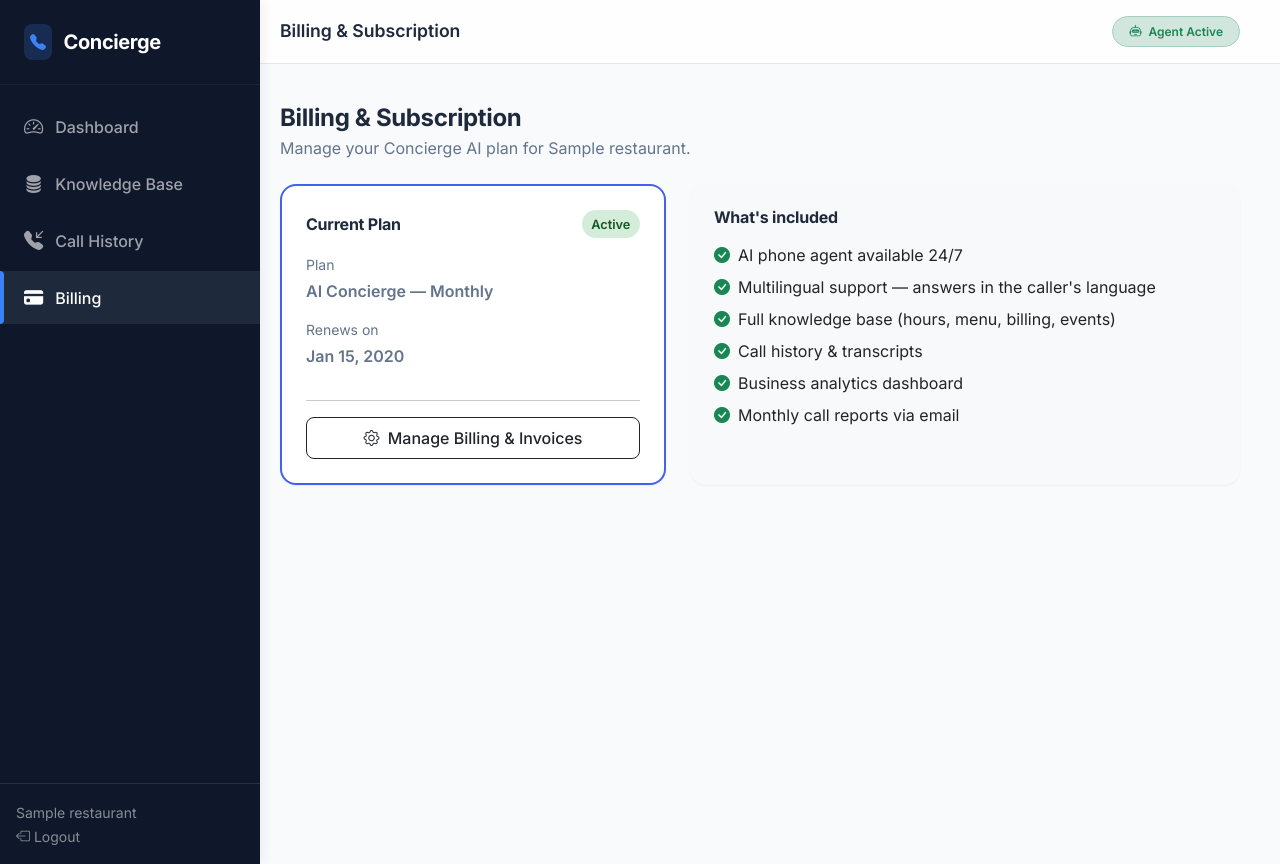
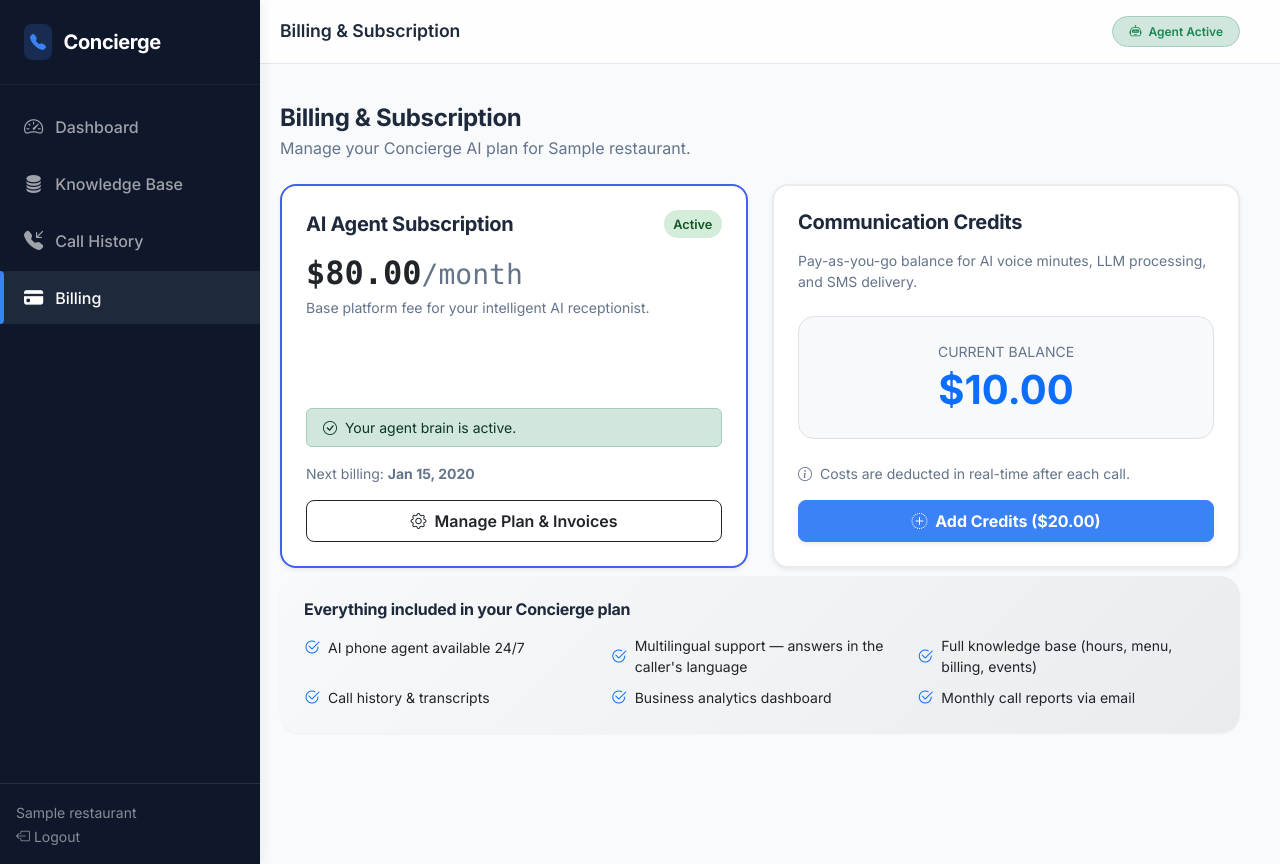
Before and after one commit to elperroloc0/concierge, a Django app: a page that uses backend/restaurants/templates/portal/billing.html in a window 1280 px wide. Run offline with Django 5.2, Linux system fonts and the light colour scheme; a user stored in the database is signed in; tables that the repository leaves empty hold one stand-in row (values such as "Sample post").

Commit message:
feat: Add communication balance to subscription model and implement billing top-up functionality

```diff
--- a/backend/backend/settings.py
+++ b/backend/backend/settings.py
@@ -36,6 +36,7 @@ STRIPE_SECRET_KEY      = os.environ.get("STRIPE_SECRET_KEY", "")
 STRIPE_PUBLISHABLE_KEY = os.environ.get("STRIPE_PUBLISHABLE_KEY", "")
 STRIPE_WEBHOOK_SECRET  = os.environ.get("STRIPE_WEBHOOK_SECRET", "")
 STRIPE_PRICE_ID        = os.environ.get("STRIPE_PRICE_ID", "")  # price_xxx from Stripe dashboard
+STRIPE_COMMUNICATION_PRICE_ID = os.environ.get("STRIPE_COMMUNICATION_PRICE_ID", "")
 
 # ── Twilio (SMS) ──────────────────────────────────────────────────────────────
 TWILIO_ACCOUNT_SID  = os.environ.get("TWILIO_ACCOUNT_SID", "")
--- a/backend/backend/urls.py
+++ b/backend/backend/urls.py
@@ -23,5 +23,6 @@ urlpatterns = [
     path('admin/', admin.site.urls),
     path('api/retell/', include('restaurants.urls')),
     path('api/stripe/webhook/', restaurant_views.stripe_webhook, name='stripe_webhook'),
+    path('', restaurant_views.root_redirect),
     path('portal/', include('restaurants.portal_urls')),
 ]
--- a/backend/restaurants/portal_urls.py
+++ b/backend/restaurants/portal_urls.py
@@ -3,6 +3,7 @@ from django.urls import path
 from . import views
 
 urlpatterns = [
+    path("", views.root_redirect),
     # ── Auth (no slug — pre-login) ─────────────────────────────────────────
     path("login/",views.portal_login,   name="portal_login"),
     path("logout/",views.portal_logout,  name="portal_logout"),
@@ -15,4 +16,5 @@ urlpatterns = [
     path("<slug:slug>/billing/",            views.portal_billing,          name="portal_billing"),
     path("<slug:slug>/billing/checkout/",   views.portal_billing_checkout, name="portal_billing_checkout"),
     path("<slug:slug>/billing/portal/",     views.portal_billing_portal,   name="portal_billing_portal"),
+    path("<slug:slug>/billing/topup/",      views.portal_billing_topup,    name="portal_billing_topup"),
 ]
--- a/backend/restaurants/templates/portal/billing.html
+++ b/backend/restaurants/templates/portal/billing.html
@@ -31,69 +31,107 @@
     <button type="button" class="btn-close" data-bs-dismiss="alert"></button>
   </div>
 {% endif %}
+{% if request.GET.topup_success %}
+  <div class="alert alert-success alert-dismissible fade show">
+    <i class="bi bi-piggy-bank-fill me-2"></i>Credits added! Your balance has been updated.
+    <button type="button" class="btn-close" data-bs-dismiss="alert"></button>
+  </div>
+{% endif %}
 
 <div class="row g-4">
 
-  <!-- Current plan card -->
-  <div class="col-lg-5">
-    <div class="card plan-card {% if sub.is_active %}active-plan{% endif %} p-4 h-100">
+  <!-- Column 1: AI Agent Subscription -->
+  <div class="col-lg-6">
+    <div class="card plan-card {% if sub.is_active %}active-plan{% endif %} p-4 h-100 shadow-sm border-2">
       <div class="d-flex align-items-center justify-content-between mb-3">
-        <h6 class="fw-bold mb-0">Current Plan</h6>
+        <h5 class="fw-bold mb-0">AI Agent Subscription</h5>
         <span class="status-badge status-{{ sub.status }}">
           {{ sub.get_status_display }}
         </span>
       </div>
 
+      <div class="mb-4">
+        <div class="h2 fw-bold mb-1 font-monospace">$80.00<span class="text-muted small fw-normal">/month</span></div>
+        <p class="text-muted small mb-0">Base platform fee for your intelligent AI receptionist.</p>
+      </div>
+
+      <div class="mt-auto">
         {% if sub.is_active %}
-        <div class="mb-3">
-          <p class="mb-1 text-muted small">Plan</p>
-          <p class="fw-semibold mb-0">AI Concierge — Monthly</p>
+          <div class="alert alert-success py-2 small mb-3">
+            <i class="bi bi-check-circle me-1"></i> Your agent brain is active.
           </div>
           {% if sub.current_period_end %}
-        <div class="mb-3">
-          <p class="mb-1 text-muted small">Renews on</p>
-          <p class="fw-semibold mb-0">{{ sub.current_period_end|date:"M d, Y" }}</p>
-        </div>
+            <p class="small text-muted mb-3">Next billing: <strong>{{ sub.current_period_end|date:"M d, Y" }}</strong></p>
           {% endif %}
-        <hr>
           <form method="post" action="{% url 'portal_billing_portal' restaurant.slug %}">
             {% csrf_token %}
-          <button type="submit" class="btn btn-outline-dark w-100">
-            <i class="bi bi-gear me-1"></i> Manage Billing & Invoices
+            <button type="submit" class="btn btn-outline-dark w-100 fw-semibold">
+              <i class="bi bi-gear me-1"></i> Manage Plan & Invoices
             </button>
           </form>
         {% else %}
-        <p class="text-muted small mb-4">
-          No active subscription. Subscribe to activate your AI phone agent.
-        </p>
+          <div class="alert alert-info py-2 small mb-4">
+            Required to activate your AI agent and receive calls.
+          </div>
           {% if stripe_publishable_key %}
             <form method="post" action="{% url 'portal_billing_checkout' restaurant.slug %}">
               {% csrf_token %}
-            <button type="submit" class="btn btn-dark w-100 fw-semibold">
-              <i class="bi bi-lightning-charge-fill me-1"></i> Subscribe Now
+              <button type="submit" class="btn btn-dark w-100 fw-bold py-2">
+                <i class="bi bi-lightning-charge-fill me-1"></i> Subscribe Now ($80/mo)
               </button>
             </form>
           {% else %}
-          <div class="alert alert-warning py-2 small mb-0">
-            Stripe is not configured yet. Add <code>STRIPE_SECRET_KEY</code> and
-            <code>STRIPE_PRICE_ID</code> to <code>.env</code>.
-          </div>
+            <button class="btn btn-dark w-100 disabled" disabled>Stripe Configuration Missing</button>
           {% endif %}
         {% endif %}
       </div>
     </div>
+  </div>
 
-  <!-- What's included -->
-  <div class="col-lg-7">
-    <div class="card p-4 h-100" style="border-radius:16px; border:none; background:#f8f9fa;">
-      <h6 class="fw-bold mb-3">What's included</h6>
-      <ul class="list-unstyled mb-0">
+  <!-- Column 2: Communication Credits (Retell Usage) -->
+  <div class="col-lg-6">
+    <div class="card p-4 h-100 shadow-sm border-2" style="border-radius:16px; border: 2px solid #e9ecef;">
+      <h5 class="fw-bold mb-3">Communication Credits</h5>
+      <p class="text-muted small mb-4">Pay-as-you-go balance for AI voice minutes, LLM processing, and SMS delivery.</p>
+
+      <div class="bg-light rounded-4 p-4 text-center mb-4 border border-dashed">
+        <label class="text-muted small mb-1 d-block text-uppercase tracking-wider">Current Balance</label>
+        <div class="h1 fw-bold mb-0 {% if sub.communication_balance < 5.00 %}text-danger{% else %}text-primary{% endif %}">
+          ${{ sub.communication_balance|floatformat:2 }}
+        </div>
+        {% if sub.communication_balance < 3.00 %}
+          <span class="badge bg-danger mt-2">Critical: Top up required</span>
+        {% elif sub.communication_balance < 8.00 %}
+          <span class="badge bg-warning text-dark mt-2">Low Balance</span>
+        {% endif %}
+      </div>
+
+      <div class="mt-auto">
+        <p class="small text-muted mb-3"><i class="bi bi-info-circle me-1"></i> Costs are deducted in real-time after each call.</p>
+        <form method="post" action="{% url 'portal_billing_topup' restaurant.slug %}">
+          {% csrf_token %}
+          <button type="submit" class="btn btn-primary w-100 fw-bold py-2 shadow-sm">
+            <i class="bi bi-plus-circle-dotted me-1"></i> Add Credits ($20.00)
+          </button>
+        </form>
+      </div>
+    </div>
+  </div>
+
+  <!-- Included Features -->
+  <div class="col-12 mt-2">
+    <div class="card p-4 border-0" style="border-radius:20px; background: linear-gradient(135deg, #f8f9fa 0%, #e9ecef 100%);">
+      <h6 class="fw-bold mb-3">Everything included in your Concierge plan</h6>
+      <div class="row g-2">
         {% for item in features %}
-        <li class="mb-2">
-          <i class="bi bi-check-circle-fill text-success me-2"></i>{{ item }}
-        </li>
+        <div class="col-md-6 col-lg-4">
+          <div class="d-flex align-items-center">
+            <i class="bi bi-check2-circle text-primary me-2"></i>
+            <span class="small text-dark">{{ item }}</span>
+          </div>
+        </div>
         {% endfor %}
-      </ul>
+      </div>
     </div>
   </div>
 
--- a/backend/restaurants/views.py
+++ b/backend/restaurants/views.py
@@ -24,6 +24,18 @@ from .forms import KnowledgeBaseForm, RestaurantBasicForm
 from .models import CallDetail, CallEvent, Restaurant, RestaurantKnowledgeBase, SmsLog, Subscription
 from .services.retell_client import RetellClient
 from .services.retell_tools import build_tool_list
+
+
+# ─── Global Redirects ─────────────────────────────────────────────────────────
+
+def root_redirect(request):
+    """Redirect root '/' to the portal login or dashboard."""
+    if request.user.is_authenticated:
+        # If user is logged in, try to find their restaurant
+        restaurant = Restaurant.objects.filter(user=request.user).first()
+        if restaurant:
+            return redirect("portal_dashboard", slug=restaurant.slug)
+    return redirect("portal_login")
 
 
 # ─── Retell Webhook Helpers ───────────────────────────────────────────────────
@@ -532,6 +544,17 @@ def retell_inbound_webhook(request, rest_id):
         return JsonResponse({"detail": "invalid json"}, status=400)
 
     restaurant = get_object_or_404(Restaurant, id=rest_id, is_active=True)
+    sub = getattr(restaurant, "subscription", None)
+
+    # ── Check Subscription Status & Communication Balance ─────────────────────
+    if not sub or not sub.is_active:
+        logger.warning("Retell inbound webhook | Subscription inactive | restaurant=%s", restaurant.slug)
+        return JsonResponse({"detail": "Subscription inactive. Please renew in the portal."}, status=402)
+
+    if sub.communication_balance <= 0:
+        logger.warning("Retell inbound webhook | Insufficient balance (%.2f) | restaurant=%s",
+                       sub.communication_balance, restaurant.slug)
+        return JsonResponse({"detail": "Insufficient communication balance. Please top up."}, status=402)
 
     to_number = (payload.get("to_number") or "").strip()
 
@@ -668,6 +691,22 @@ def retell_events_webhook(request):
     call_event = CallEvent.objects.create(restaurant=restaurant, event_type=event_type, payload=data)
 
     if event_type == "call_ended":
+        # ── Subtract Call Cost from Communication Balance ─────────────────────
+        call_payload = data.get("call", {})
+        combined_cost = call_payload.get("combined_cost") # in USD
+        if combined_cost is not None:
+            try:
+                from decimal import Decimal
+                sub = getattr(restaurant, "subscription", None)
+                if sub:
+                    cost_decimal = Decimal(str(combined_cost))
+                    sub.communication_balance -= cost_decimal
+                    sub.save(update_fields=["communication_balance"])
+                    logger.info("Retell call_ended | Subtracted cost: %.4f | New balance: %.4f | restaurant=%s",
+                                combined_cost, sub.communication_balance, restaurant.slug)
+            except Exception:
+                logger.exception("Failed to update communication balance for restaurant=%s", restaurant.slug)
+
         try:
             _build_call_detail_from_payload(call_event)
         except Exception:
@@ -1410,6 +1449,12 @@ def portal_billing_checkout(request, slug):
     restaurant = get_object_or_404(Restaurant, slug=slug, user=request.user, is_active=True)
     sub = _get_or_create_subscription(restaurant)
 
+    # ── Mock logic for verification if Stripe keys are missing in DEBUG ────────
+    base_url = settings.RETELL_WEBHOOK_BASE_URL or "http://localhost:8000"
+    if settings.DEBUG and not settings.STRIPE_SECRET_KEY:
+        logger.info("MOCK: Stripe checkout for sub triggered (no keys) | restaurant=%s", restaurant.slug)
+        return redirect(f"{base_url}/portal/{slug}/billing/?success=1", permanent=False)
+
     stripe.api_key = settings.STRIPE_SECRET_KEY
     base_url = settings.RETELL_WEBHOOK_BASE_URL or "http://localhost:8000"
 
@@ -1430,6 +1475,45 @@ def portal_billing_checkout(request, slug):
         mode="subscription",
         success_url=f"{base_url}/portal/{slug}/billing/?success=1",
         cancel_url=f"{base_url}/portal/{slug}/billing/?cancelled=1",
+        metadata={"restaurant_id": str(restaurant.pk), "type": "subscription"},
+    )
+    return redirect(session.url, permanent=False)
+
+
+@login_required
+def portal_billing_topup(request, slug):
+    if request.method != "POST":
+        return redirect("portal_billing", slug=slug)
+
+    restaurant = get_object_or_404(Restaurant, slug=slug, user=request.user, is_active=True)
+    sub = _get_or_create_subscription(restaurant)
+
+    # ── Mock logic for verification if Stripe keys are missing in DEBUG ────────
+    base_url = settings.RETELL_WEBHOOK_BASE_URL or "http://localhost:8000"
+    if settings.DEBUG and (not settings.STRIPE_SECRET_KEY or not settings.STRIPE_COMMUNICATION_PRICE_ID):
+        logger.info("MOCK: Stripe top-up triggered (mocking) | restaurant=%s", restaurant.slug)
+        return redirect(f"{base_url}/portal/{slug}/billing/?topup_success=1", permanent=False)
+
+    stripe.api_key = settings.STRIPE_SECRET_KEY
+    base_url = settings.RETELL_WEBHOOK_BASE_URL or "http://localhost:8000"
+
+    if not sub.stripe_customer_id:
+        customer = stripe.Customer.create(
+            email=restaurant.contact_email or request.user.email,
+            name=restaurant.name,
+            metadata={"restaurant_id": str(restaurant.pk)},
+        )
+        sub.stripe_customer_id = customer.id
+        sub.save(update_fields=["stripe_customer_id"])
+
+    session = stripe.checkout.Session.create(
+        customer=sub.stripe_customer_id,
+        payment_method_types=["card"],
+        line_items=[{"price": settings.STRIPE_COMMUNICATION_PRICE_ID, "quantity": 1}],
+        mode="payment",
+        success_url=f"{base_url}/portal/{slug}/billing/?topup_success=1",
+        cancel_url=f"{base_url}/portal/{slug}/billing/?cancelled=1",
+        metadata={"restaurant_id": str(restaurant.pk), "type": "topup"},
     )
     return redirect(session.url, permanent=False)
 
@@ -1478,11 +1562,30 @@ def stripe_webhook(request):
     if event["type"] == "checkout.session.completed":
         customer_id = data.get("customer")
         subscription_id = data.get("subscription")
-        sub = Subscription.objects.filter(stripe_customer_id=customer_id).first()
-        if sub and subscription_id:
-            sub.stripe_subscription_id = subscription_id
-            sub.status = "active"
-            sub.save(update_fields=["stripe_subscription_id", "status"])
+        metadata = data.get("metadata", {})
+
+        if metadata.get("type") == "topup":
+            # Handle one-time payment for communication balance
+            restaurant_id = metadata.get("restaurant_id")
+            if restaurant_id:
+                # We need to find how much was paid.
+                # For simplicity, if we have a fixed price ID, we might know the value.
+                # Or better, we can get it from the session's total_details or line items.
+                amount_total = data.get("amount_total", 0) / 100.0 # cents to USD
+                from decimal import Decimal
+                sub = Subscription.objects.filter(restaurant_id=restaurant_id).first()
+                if sub:
+                    sub.communication_balance += Decimal(str(amount_total))
+                    sub.save(update_fields=["communication_balance"])
+                    logger.info("Stripe Webhook | Top-up successful | restaurant_id=%s | amount=%.2f",
+                                restaurant_id, amount_total)
+        else:
+            # Legacy or subscription logic
+            sub = Subscription.objects.filter(stripe_customer_id=customer_id).first()
+            if sub and subscription_id:
+                sub.stripe_subscription_id = subscription_id
+                sub.status = "active"
+                sub.save(update_fields=["stripe_subscription_id", "status"])
 
     elif event["type"] in ("customer.subscription.updated", "customer.subscription.created"):
         customer_id = data.get("customer")
```
Also changed, not shown: backend/restaurants/models.py (+6 -2 lines), backend/restaurants/templates/portal/knowledge_base.html (+15 -0 lines), backend/restaurants/tests.py (+60 -0 lines), backend/restaurants/migrations/0026_subscription_communication_balance.py (added), backend/restaurants/migrations/0027_fix_bar_concept_cuisine_type_to_textfield.py (added). Lines whose indentation alone changed are shown as unchanged.
